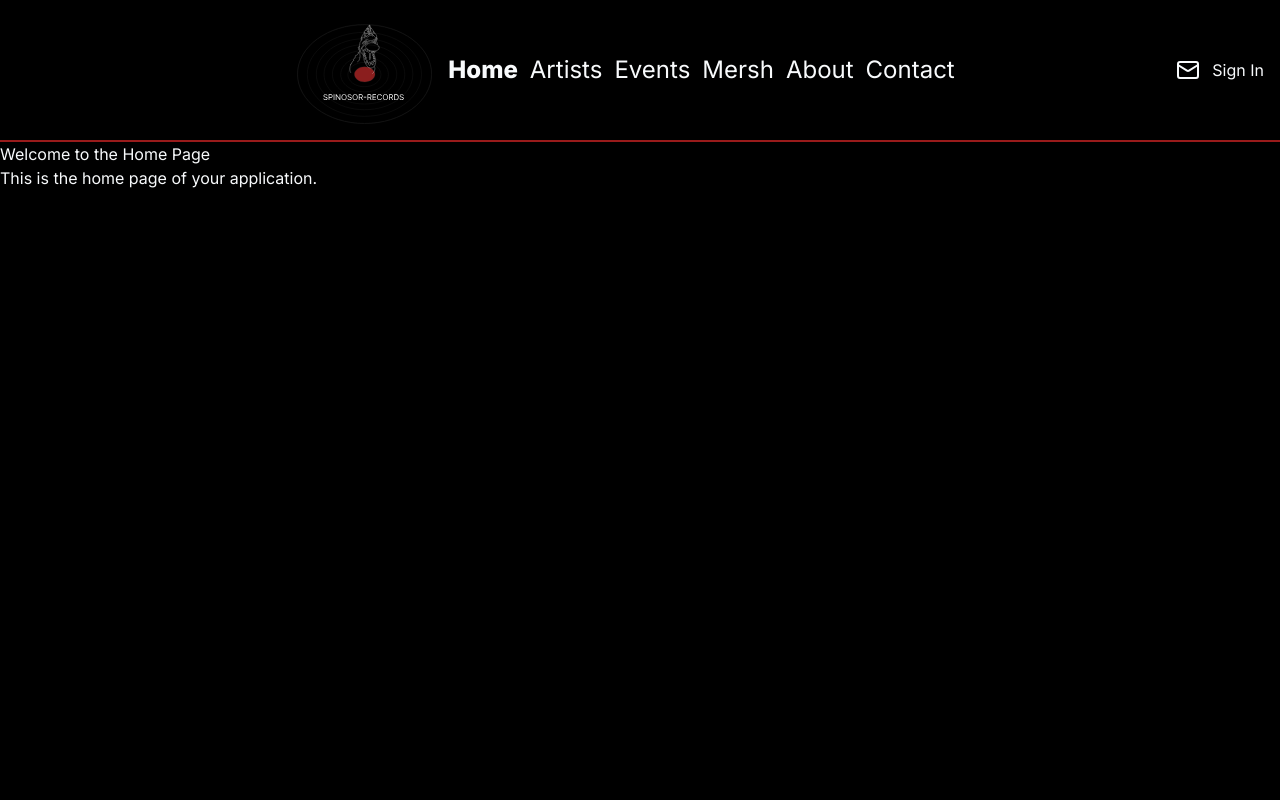
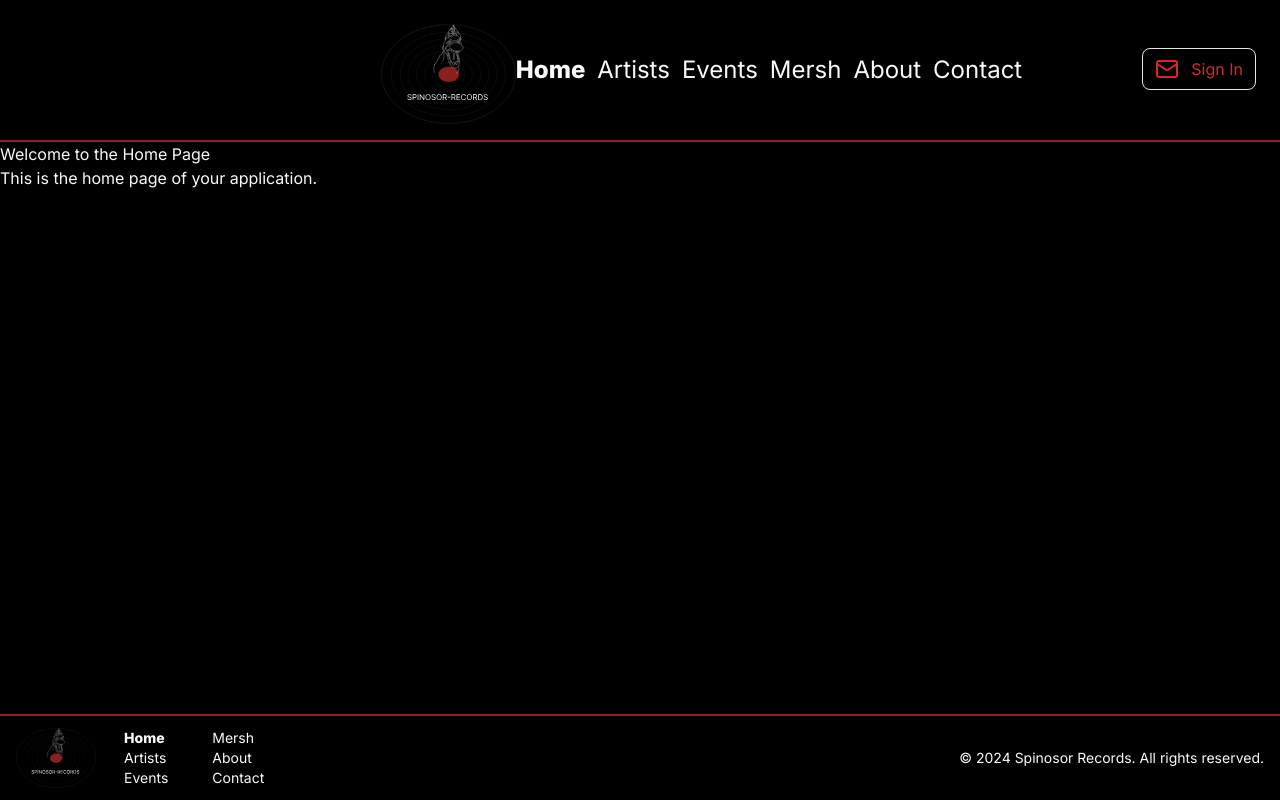
Before and after one commit to Funkysys/spinosor, a Next.js app: page /home in a window 1280 px wide. Shown: the top 800 px of the page. Built offline with nearby package versions, Linux system fonts and the light colour scheme; what tailwindcss-animated would draw is missing.

Commit message:
add style on artist page footer and navigation Login  button

```diff
--- a/app/home/layout.tsx
+++ b/app/home/layout.tsx
@@ -9,10 +9,7 @@ export default function RootLayout({
   return (
     <>
       <Navigation />
-      <main className="bg-black text-slate-50 min-h-[100vh]  ">
-        {" "}
-        {children}
-      </main>
+      <main className="bg-black text-slate-50   "> {children}</main>
       <Footer />
     </>
   );
--- a/app/layout.tsx
+++ b/app/layout.tsx
@@ -15,7 +15,7 @@ export default function RootLayout({
   children: React.ReactNode;
 }>) {
   return (
-    <html lang="en">
+    <html lang="en" className="bg-black">
       <body className={inter.className}>{children}</body>
     </html>
   );
--- a/app/page.tsx
+++ b/app/page.tsx
@@ -7,7 +7,7 @@ export default function Home() {
   const router = useRouter();
   return (
     <main className="flex min-h-screen flex-col items-center justify-center p-24 bg-black animate-fade-up animate-once animate-duration-[1500ms] animate-ease-in-out overflow-hidden">
-      <h1 className="mb-10 text-slate-100 font-bold text-center font-sans text-6xl animate-fade-left animate-once animate-duration-[3000ms] animate-ease-in-out">
+      <h1 className="mb-10 text-slate-100 font-bold text-center font-sans text-3xl md:text-4xl lg:text-5xl animate-fade-left animate-once animate-duration-[3000ms] animate-ease-in-out">
         Welcome on Spinosor Records
       </h1>
       <button
--- a/components/Footer.tsx
+++ b/components/Footer.tsx
@@ -11,8 +11,8 @@ const Footer: React.FC = () => {
   console.log(pathname);
 
   return (
-    <footer className=" bottom-0 px-4 py-3 bg-black border-t-2 border-t-red-800 text-slate-50">
-      <div className="flex justify-between items-center">
+    <footer className="fixed bottom-0 px-4 py-3 w-[100vw] bg-black border-t-2 border-t-red-800 text-slate-50">
+      <div className="flex flex-col md:flex-row justify-between items-center">
         <div className="flex items-center">
           <div className="mr-3 cursor-pointer animate-fade-right animate-once animate-duration-[1000ms] animate-ease-in-out ">
             <Image
@@ -68,7 +68,7 @@ const Footer: React.FC = () => {
             </li>
           </ul>
         </div>
-        <p className="absolute right-4">
+        <p className="md:absolute text-sm mt-3 md:mt-0 right-4">
           &copy; {new Date().getFullYear()} Spinosor Records. All rights
           reserved.
         </p>
--- a/components/Login.tsx
+++ b/components/Login.tsx
@@ -8,7 +8,10 @@ const Login = () => {
     signIn(provider, { callbackUrl: "/" });
   };
   return (
-    <button onClick={onLogin("google")} className="flex absolute right-4">
+    <button
+      onClick={onLogin("google")}
+      className="flex justify-center items-center md:absolute mt-3 md:mt-0 right-6 top-12 border px-3 py-2 rounded-lg text-red-600 hover:text-red-800 hover:bg-slate-300  animate-fade-left animate-once animate-duration-[1000ms] animate-ease-in-out"
+    >
       <Mail className="mr-3" />
       Sign In
     </button>
--- a/components/Navigation.tsx
+++ b/components/Navigation.tsx
@@ -1,18 +1,24 @@
-"use client";
+"use client"; // Garde le "use client" comme tu l'avais
 
 import Image from "next/image";
 import Link from "next/link";
 import { usePathname, useRouter } from "next/navigation";
-import Login from "./Login";
+import { useState } from "react";
+import Login from "./Login"; // Assurez-vous que votre composant Login est importé correctement.
 
-const Navigation: React.FC = () => {
+const Navbar = () => {
+  const router = useRouter();
   const pathname = usePathname();
-  const router = useRouter();
-  console.log(pathname);
+  const [isOpen, setIsOpen] = useState(false);
+
+  const toggleMenu = () => {
+    setIsOpen(!isOpen);
+  };
 
   return (
-    <nav className="w-full flex justify-center items-center border-b-2 py-4 border-b-red-800  bg-black text-slate-50">
-      <div className="pt-2 cursor-pointer animate-fade-right animate-once animate-duration-[1000ms] animate-ease-in-out ">
+    <nav className="w-full flex justify-between items-center border-b-2 py-4 border-b-red-800 bg-black text-slate-50">
+      {/* Logo */}
+      <div className="md:invisible pt-2 cursor-pointer animate-fade-right animate-once animate-duration-[1000ms] animate-ease-in-out">
         <Image
           src="/assets/images/logo.svg"
           alt="Spinosor Records logo"
@@ -21,7 +27,27 @@ const Navigation: React.FC = () => {
           height={135}
         />
       </div>
-      <ul className="flex px-4 text-2xl animate-fade-left animate-once animate-duration-[1000ms] animate-ease-in-out">
+
+      {/* Menu burger (visible sur petits écrans) */}
+      <div className="md:hidden flex items-center mr-5">
+        <button onClick={toggleMenu} className="text-3xl focus:outline-none">
+          &#9776; {/* Icone de menu burger */}
+        </button>
+      </div>
+
+      {/* Menu pour grands écrans */}
+      <ul
+        className={`hidden md:flex  justify-between items-center px-4 text-2xl animate-fade-left animate-once animate-duration-[1000ms] animate-ease-in-out`}
+      >
+        <div className=" pt-2 cursor-pointer animate-fade-right animate-once animate-duration-[1000ms] animate-ease-in-out">
+          <Image
+            src="/assets/images/logo.svg"
+            alt="Spinosor Records logo"
+            onClick={() => router.push("/")}
+            width={135}
+            height={135}
+          />
+        </div>
         <li
           className={
             pathname == "/home"
@@ -77,9 +103,90 @@ const Navigation: React.FC = () => {
           <Link href="/home/contact">Contact</Link>
         </li>
       </ul>
-      <Login />
+
+      {/* Menu déroulant pour petits écrans */}
+      <ul
+        className={`${
+          isOpen ? "flex" : "hidden"
+        } flex-col items-center absolute top-16 left-0 w-full bg-black md:hidden py-4 border-t border-gray-700 text-2xl z-10`}
+      >
+        <li
+          className={
+            pathname == "/home"
+              ? "font-extrabold hover:text-3xl mr-3"
+              : "mr-3 hover:text-3xl"
+          }
+        >
+          <Link href="/home" onClick={toggleMenu}>
+            Home
+          </Link>
+        </li>
+        <li
+          className={
+            pathname == "/home/artists"
+              ? "font-extrabold hover:text-3xl mr-3"
+              : "mr-3 hover:text-3xl"
+          }
+        >
+          <Link href="/home/artists" onClick={toggleMenu}>
+            Artists
+          </Link>
+        </li>
+        <li
+          className={
+            pathname == "/home/events"
+              ? "font-extrabold hover:text-3xl mr-3"
+              : "mr-3 hover:text-3xl"
+          }
+        >
+          <Link href="/home/events" onClick={toggleMenu}>
+            Events
+          </Link>
+        </li>
+        <li
+          className={
+            pathname == "/home/mersh"
+              ? "font-extrabold hover:text-3xl mr-3"
+              : "mr-3 hover:text-3xl"
+          }
+        >
+          <Link href="/home/mersh" onClick={toggleMenu}>
+            Mersh
+          </Link>
+        </li>
+        <li
+          className={
+            pathname == "/home/about"
+              ? "font-extrabold hover:text-3xl mr-3"
+              : "mr-3 hover:text-3xl"
+          }
+        >
+          <Link href="/home/about" onClick={toggleMenu}>
+            About
+          </Link>
+        </li>
+        <li
+          className={
+            pathname == "/home/contact"
+              ? "font-extrabold hover:text-3xl mr-3"
+              : "mr-3 hover:text-3xl"
+          }
+        >
+          <Link href="/home/contact" onClick={toggleMenu}>
+            Contact
+          </Link>
+        </li>
+        <li>
+          <Login />
+        </li>
+      </ul>
+
+      {/* Composant Login */}
+      <div className="hidden md:block ">
+        <Login />
+      </div>
     </nav>
   );
 };
 
-export default Navigation;
+export default Navbar;
```
